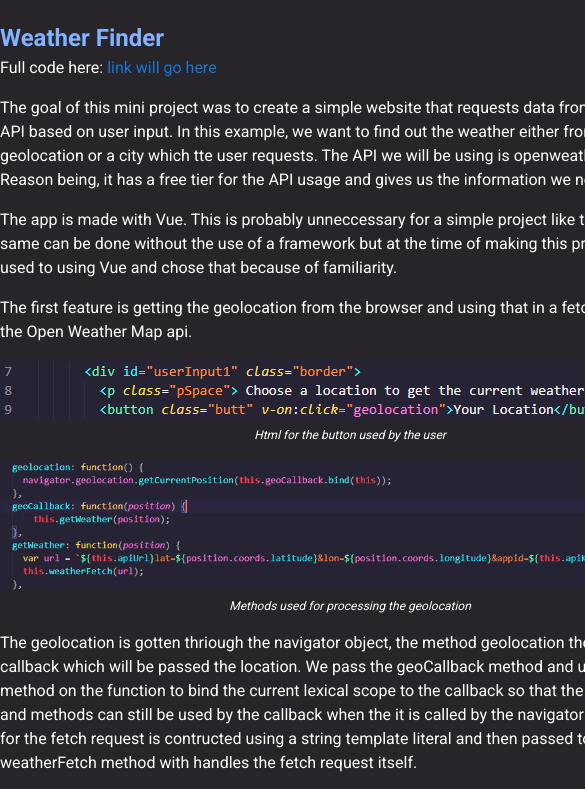
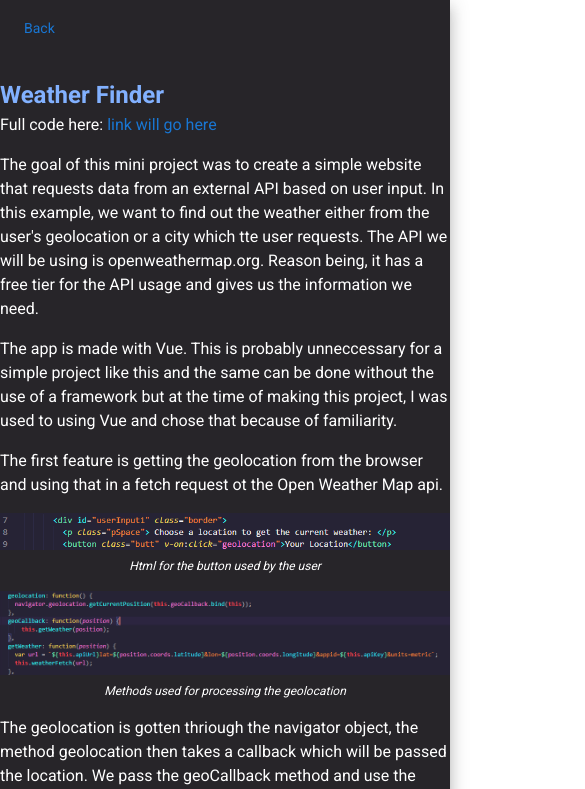
Before and after one commit to stuart-payne/portfolio-website, a Vue app: page /#/weather in a window 390 px wide. Shown: the top 789 px of the page, 585 px wide, since content can reach past the window. Built offline with nearby package versions, Linux system fonts and the light colour scheme.

Commit message:
mobile styling

```diff
--- a/src/App.vue
+++ b/src/App.vue
@@ -2,9 +2,9 @@
   <v-app>
     <div class="background">
       <div class="display elevation-10">
+      <v-breadcrumbs v-if="notHome" class="breadcrumb" dark :items="items"></v-breadcrumbs>
         <!-- <home class="ma-5"></home> -->
         <router-view></router-view>
-        <v-breadcrumbs class="breadcrumb" dark :items="items"></v-breadcrumbs>
       </div>
     </div>
 
@@ -18,12 +18,19 @@ export default {
   computed: {
     items:  function() {
       return this.$breadcrumbs;
+    },
+    notHome: {
+      cache: false,
+      get: function() {
+        return this.$router.currentRoute.fullPath !== "/";
+      }
     }
   }
 };
 </script>
 
 <style scoped>
+
   .background {
     display: flex;
     height: 100%;
@@ -44,11 +51,12 @@ export default {
 
   .breadcrumb {
     color: rgb(174, 124, 212);
+    position: sticky;
+    top:0;
   }
   .smallT {
     font-size: 8px;
   }
-
 
   .router {
       max-width: 700px;
--- a/src/assets/css/global.css
+++ b/src/assets/css/global.css
@@ -1,3 +1,4 @@
+
 .projView {
     max-width: 700px;
     margin: auto;
@@ -16,3 +17,16 @@
     font-size: 12px;
     font-style: italic;
 }
+
+@media screen and (max-width: 500px) {
+    .projView {
+        max-width: 450px;
+    }
+    .imgDisplay {
+        max-width: 450px;
+    }
+
+    img {
+        max-width: 450px;
+    }
+}
--- a/src/main.js
+++ b/src/main.js
@@ -39,7 +39,7 @@ Vue.use(router);
 
 Vue.prototype.$breadcrumbs = [
   {
-    text: 'Home',
+    text: 'Back',
     disabled: false,
     to: '/'
   }
```
